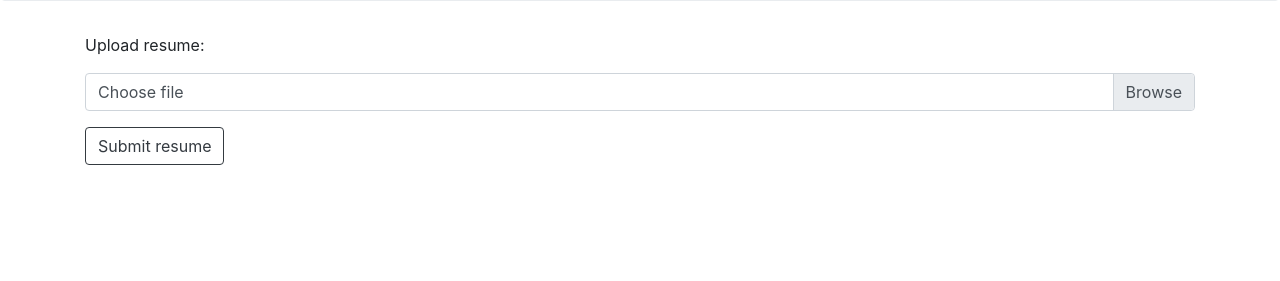
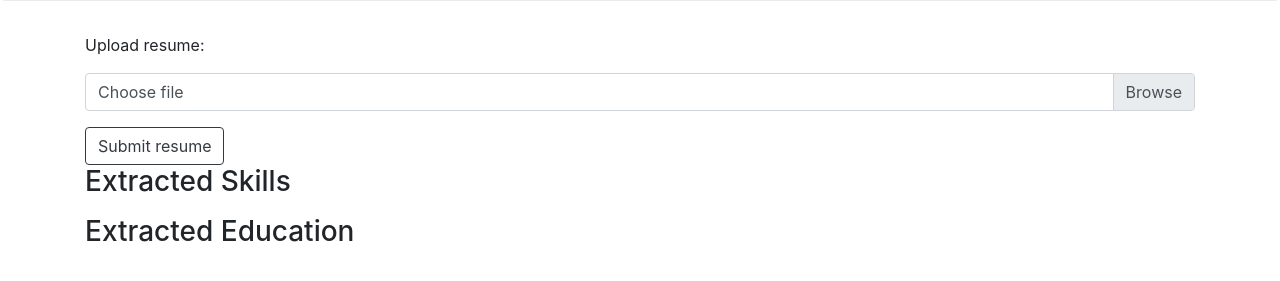
Before and after one commit to SixtusTheSixth/career-pal, a Flask app: page / in a window 1280 px wide. Shown: the part 223-504 px from the top of the page. Run offline with Flask 3, Linux system fonts and the light colour scheme; some libraries are stand-ins or nearby versions.

Commit message:
Add resume extraction from Diya's code

```diff
--- a/webapp/routes.py
+++ b/webapp/routes.py
@@ -1,7 +1,115 @@
 from webapp import webapp
-from flask import render_template
+from flask import render_template, request
+import docx2txt
+import nltk
+import requests
+import time
+
+nltk.download('stopwords')
+nltk.download('punkt')
+
+#education
+nltk.download('averaged_perceptron_tagger')
+nltk.download('maxent_ne_chunker')
+nltk.download('words')
+
+RESERVED_WORDS = [
+    'school',
+    'high school',
+    'college',
+    'univers',
+    'university',
+    'academy',
+    'faculty',
+    'institute',
+    'polytechnic',
+    'certificate',
+    'undergraduate',
+    'graduate',
+    'phd'
+]
+
+
+def extract_text_from_docx(docx_path):
+    txt = docx2txt.process(docx_path)
+    if txt:
+        return txt.replace('\t', ' ')
+    return None
+
+def skill_exists(skill):
+    url = f'https://api.apilayer.com/skills?q={skill}&amp;count=1'
+    headers = {'apikey': 'l2BFkm2hY9qeQT37xaCB1rdyeWUnY5S1'}
+    response = requests.request('GET', url, headers=headers)
+    result = response.json()
+
+    if response.status_code == 200:
+        return len(result) > 0 and result[0].lower() == skill.lower()
+    raise Exception(result.get('message'))
+
+def extract_skills(input_text, timerange):
+    stop_words = set(nltk.corpus.stopwords.words('english'))
+    word_tokens = nltk.tokenize.word_tokenize(input_text)
+
+    # remove the stop words
+    filtered_tokens = [w for w in word_tokens if w not in stop_words]
+
+    # remove the punctuation
+    filtered_tokens = [w for w in word_tokens if w.isalpha()]
+
+    # generate bigrams and trigrams (such as artificial intelligence)
+    bigrams_trigrams = list(map(' '.join, nltk.everygrams(filtered_tokens, 2, 3)))
+
+    # we create a set to keep the results in.
+    found_skills = set()
+    #print(found_skills)
+
+    starttime = time.time()
+	# we search for each token in our skills database
+    for token in filtered_tokens:
+        if skill_exists(token.lower()):
+            print(token)
+            found_skills.add(token.lower())
+        if time.time() - starttime > timerange:
+            return found_skills
+
+    # we search for each bigram and trigram in our skills database
+    for ngram in bigrams_trigrams:
+        if skill_exists(ngram.lower()):
+            print(ngram)
+            found_skills.add(ngram.lower())
+        if time.time() - starttime > timerange:
+            return found_skills
+
+    return found_skills
+
+def extract_education(input_text):
+    organizations = []
+
+    # first get all the organization names using nltk
+    for sent in nltk.sent_tokenize(input_text):
+        for chunk in nltk.ne_chunk(nltk.pos_tag(nltk.word_tokenize(sent))):
+            if hasattr(chunk, 'label') and chunk.label() == 'ORGANIZATION':
+                organizations.append(' '.join(c[0] for c in chunk.leaves()))
+    print(organizations)
+    # we search for each bigram and trigram for reserved words
+    # (college, university etc...)
+    education = set()
+    for org in organizations:
+        for word in RESERVED_WORDS:
+            if org.lower().find(word) >= 0:
+                education.add(org)
+
+    return education
 
 @webapp.route('/')
 @webapp.route('/index')
 def index():
 	return render_template('index.html', title='CareerPal')
+
+@webapp.route('/action_page', methods=['POST'])
+def action_page():
+	f = request.files['filename']
+	text = extract_text_from_docx(f)
+	skills = extract_skills(text, 40)
+	education = extract_education(text)
+	return render_template('index.html', title='CareerPal', skills=skills, education=education)
--- a/webapp/templates/index.html
+++ b/webapp/templates/index.html
@@ -23,14 +23,29 @@
 		</div>
 
 		<div class="container mt-3">
-		  <form action="/action_page.php">
+		  <form action="/action_page" method="post" enctype="multipart/form-data">
 		    <p>Upload resume:</p>
 		    <div class="custom-file mb-3">
 		      <input type="file" class="custom-file-input" id="customFile" name="filename">
 		      <label class="custom-file-label" for="customFile">Choose file</label>
 		    </div>
-				<button class="btn btn-outline-dark" type="submit">Submit resume</button>
+			<button class="btn btn-outline-dark" type="submit">Submit resume</button>
 		  </form>
+
+
+			<h3>Extracted Skills</h3>
+			<ul>
+				{% for skill in skills %}
+				<li>{{ skill }}</li>
+				{% endfor %}
+			</ul>
+			<h3>Extracted Education</h3>
+			<ul>
+				{% for ed in education %}
+				<li>{{ ed }}</li>
+				{% endfor %}
+			</ul>
+
 		</div>
 
 		<script>
```
